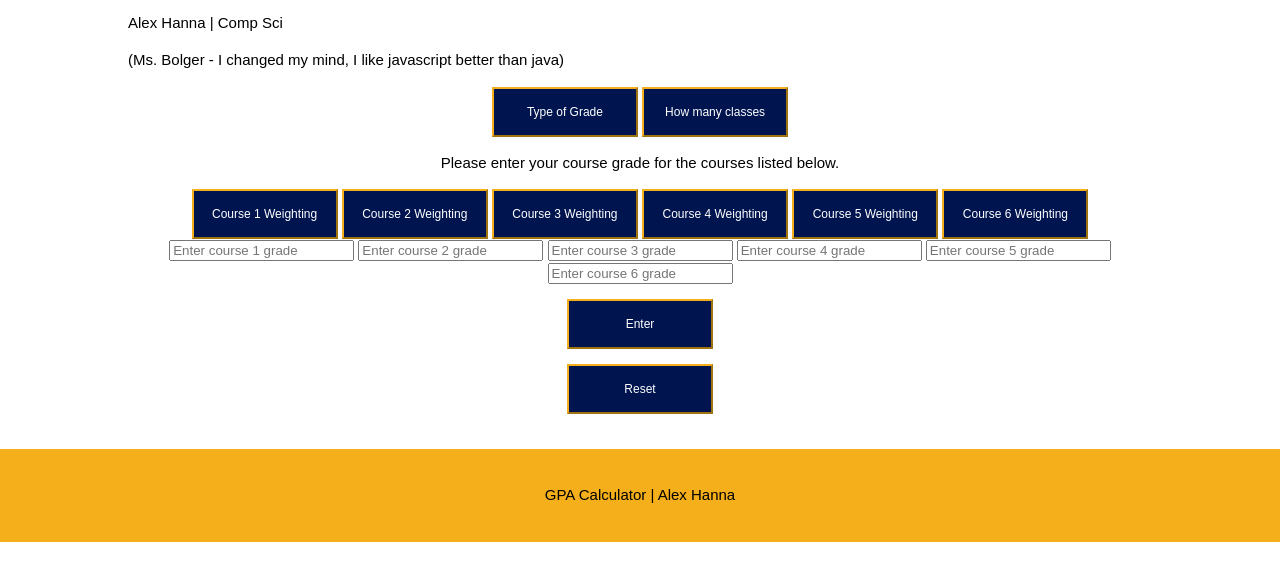
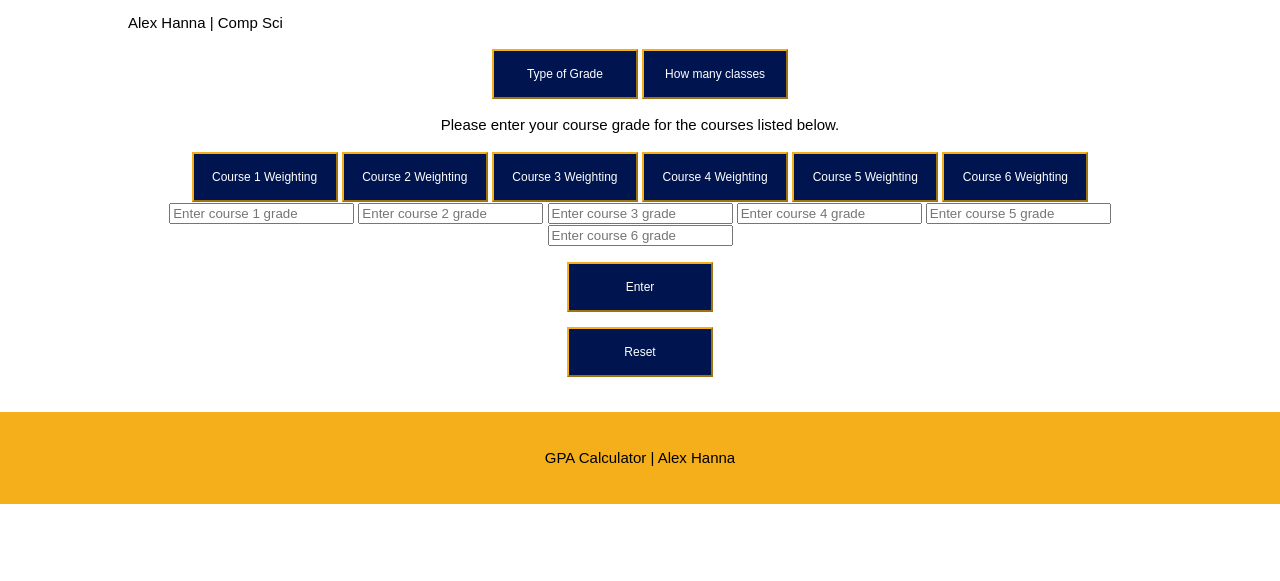
Before and after one commit to awh26/GPACalculator.github.io, a plain HTML site: page gpaCalculator.html in a window 1280 px wide. Shown: the part 213-794 px from the top of the page. Drawn offline with Linux system fonts and the light colour scheme.

Commit message:
Update gpaCalculator.html

```diff
--- a/gpaCalculator.html
+++ b/gpaCalculator.html
@@ -133,9 +133,6 @@
 				</p>
 				<p>
 					Alex Hanna | Comp Sci
-				</p>
-				<p>
-					(Ms. Bolger - I changed my mind, I like javascript better than java)
 				</p>
 			</div>
 		</section>
```
